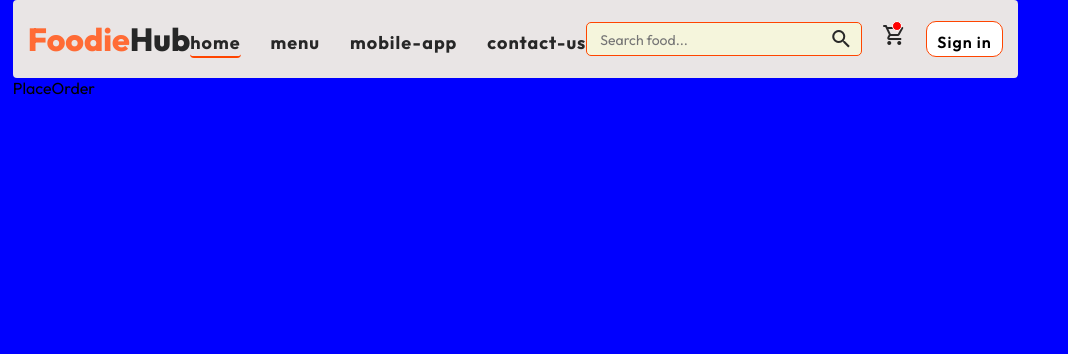
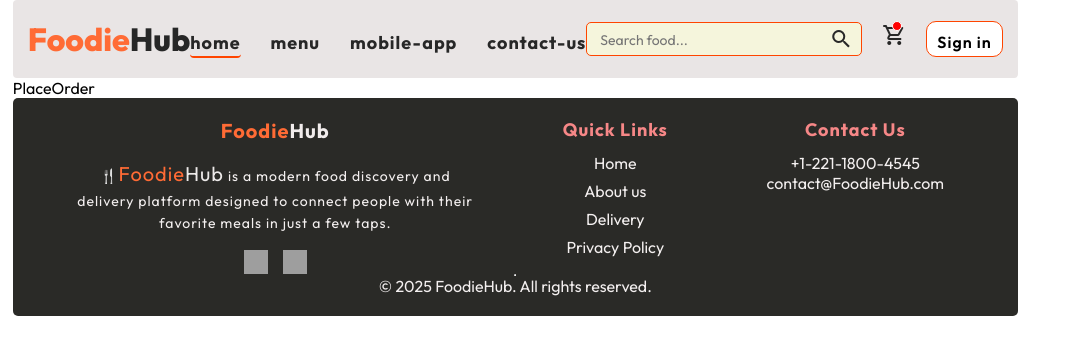
Before and after one commit to AkshitaGupta97/Mini-Food-Delivery, a React (Vite) app in the folder front-food/: page /order in a window 1280 px wide. Shown: the top 354 px of the page, without its empty margins (0-1068 px from the left). Built offline with nearby package versions, Linux system fonts and the light colour scheme; grey boxes are pictures that could not be loaded; a web font is replaced by a local one.

Commit message:
added AppDownload component

```diff
--- a/front-food/src/App.jsx
+++ b/front-food/src/App.jsx
@@ -4,20 +4,21 @@ import Navbar from './components/Navbar/Navbar'
 import Home from './pages/Home/Home'
 import Cart from './pages/Cart/Cart'
 import PlaceOrder from './pages/PlaceOrder/PlaceOrder'
+import Footer from "./components/Footer/Footer"
 
 function App() {
   return (
-
-    <div className="App">
-      <Navbar />
-
-    <Routes>
-      <Route path='/' element={<Home/>} />
-      <Route path='/cart' element={<Cart/>} />
-      <Route path='/order' element={<PlaceOrder/>} />
-    </Routes>
-
-    </div>
+    <>
+      <div className="App">
+        <Navbar />
+        <Routes>
+          <Route path='/' element={<Home />} />
+          <Route path='/cart' element={<Cart />} />
+          <Route path='/order' element={<PlaceOrder />} />
+        </Routes>
+      </div>
+      <Footer />
+    </>
 
   )
 }
--- a/front-food/src/components/Food-item/FoodItem.jsx
+++ b/front-food/src/components/Food-item/FoodItem.jsx
@@ -1,11 +1,10 @@
-import { useContext, useState } from "react";
+import { useContext } from "react";
 import "./foodItem.css"
 import { StoreContext } from "../context/StoreContext";
 
 const FoodItem = ({id, name, price, description, image}) => {
 
-    const [itemCount, setItemCount] = useState(0);
-    const {cartItem, addToCart, removeFromCart} = useContext(StoreContext);
+  const {cartItem, addToCart, removeFromCart} = useContext(StoreContext);
 
   return (
     <div className="food-item">
@@ -21,7 +20,7 @@ const FoodItem = ({id, name, price, description, image}) => {
                     <p className="counter-btn" onClick={()=> removeFromCart(id)}>
                       <span className="remove-symbol material-symbols-outlined">remove</span>
                     </p>
-                    <p className="counter-value">{itemCount}</p>
+                    <p className="counter-value">{cartItem[id]}</p>
                     <p className="counter-btn" onClick={() => addToCart(id)}>
                       <span className="add-symbol material-symbols-outlined">add</span>
                     </p>
@@ -32,7 +31,7 @@ const FoodItem = ({id, name, price, description, image}) => {
         <div className="food-item-info">
             <div className="food-item-name-rating">
                 <h2>{name}</h2>
-                <p>✨✨✨✨✨</p>
+                <p>⭐⭐⭐⭐⭐</p>
             </div>
             <p className="food-item-description">{description}</p>
             <p className="food-item-price">${price}</p>
--- a/front-food/src/components/Food-item/foodItem.css
+++ b/front-food/src/components/Food-item/foodItem.css
@@ -79,8 +79,8 @@
 }
 
 .food-item-image {
-    width: 100%;
-    height: 100%;
+    width: 90%;
+    height: 90%;
     object-fit: cover;
     display: block;
 }
--- a/front-food/src/components/FoodDisplay/FoodDisplay.jsx
+++ b/front-food/src/components/FoodDisplay/FoodDisplay.jsx
@@ -12,9 +12,11 @@ function FoodDisplay({category}) {
       <h1>Top dishes of <i>Foodie!</i> </h1>
       <div className="food-display-list">
         {
-          food_list.map((item, idx) => {
-            return <FoodItem key={idx} id={item.id} name={item.name} description={item.description} price={item.price} image={item.image}  />
-          })
+          // if category prop is provided and not 'All', filter by category
+          (category && category !== 'All' ? food_list.filter(f => f.category === category) : food_list)
+            .map((item) => {
+              return <FoodItem key={item._id} id={item._id} name={item.name} description={item.description} price={item.price} image={item.image}  />
+            })
         }
       </div>
     </div>
--- /dev/null
+++ b/front-food/src/components/Footer/Footer.jsx
@@ -0,0 +1,40 @@
+import "./footer.css"
+
+function Footer() {
+  return (
+    <div>
+        <footer className="footer" id="footer">
+            <div className="footer-content">
+                <div className="footer-content-left">
+                    <h2>Foodie<span>Hub</span></h2>
+                    <p> 🍴<span>Foodie<span className="mini-span">Hub</span></span>  is a modern food discovery and delivery platform designed to connect people with their favorite meals in just a few taps.</p>
+                    <div className="footer-social-icons">
+                        <img src="https://clipartcraft.com/images/facebook-logo-original-5.png" alt="facebook" />
+                        <img src="https://th.bing.com/th/id/OIP.BxMRXVrYg35uW2QcUQPOcgHaHa?o=7&cb=ucfimg2&rm=3&ucfimg=1&rs=1&pid=ImgDetMain&o=7&rm=3" alt="instagram" />
+                    </div>
+                </div>
+                <div className="footer-content-center">
+                    <h3>Quick Links</h3>
+                    <ul className="footer-links">
+                        <li>Home</li>
+                        <li>About us</li>
+                        <li>Delivery</li>
+                        <li>Privacy Policy</li>
+                    </ul>
+                </div>
+                <div className="footer-content-right">
+                    <h3>Contact Us</h3>
+                    <ul>
+                        <li>+1-221-1800-4545</li>
+                        <li>contact@FoodieHub.com</li>
+                    </ul>
+                </div>
+            </div>
+            <hr />
+            <p>© 2025 FoodieHub. All rights reserved.</p>
+        </footer>
+    </div>
+  )
+}
+
+export default Footer
--- /dev/null
+++ b/front-food/src/components/Footer/footer.css
@@ -0,0 +1,93 @@
+
+.footer {
+    text-align: center;
+    padding: 20px 8px;
+    background-color: #2a2a27;
+    color: #f3efef;
+    border-radius: 5px;
+    display: flex;
+    flex-direction: column;
+    align-items: center;
+}
+.footer-content {
+   display: grid;
+    grid-template-columns: 2fr 1fr 1fr;
+    gap: 40px;
+}
+.footer-content p {
+    margin: 0;
+    font-size: 14px;
+}
+.footer-content-left {
+    display: flex;
+    flex-direction: column;
+    gap: 15px;
+    letter-spacing: 1px;
+}
+.footer-content-left h2 {
+    margin: 0;
+    font-size: 20px;
+    color: #ff6b35;
+}
+.footer-content-left span {
+    font-size: 20px;
+    color: #f1ecec;
+}
+.footer-content-left p {
+    max-width: 400px;
+    line-height: 1.6;
+
+    & span {
+        color: #ff6b35;
+    }
+    & .mini-span {
+        color: #ece9e8;
+    }
+}
+.footer-social-icons {
+    display: flex;
+    align-items: center;
+    justify-content: center;
+    gap: 15px;
+}
+.footer-social-icons img {
+    width: 24px;
+    height: 24px;
+}
+
+.footer-content-center {
+    display: flex;
+    flex-direction: column;
+    gap: 12px;
+
+    & h3 {
+        margin: 0;
+        font-size: 18px;
+        color: rgb(246, 135, 135);
+        letter-spacing: 1px;
+    }
+}
+.footer-content-center ul {
+    list-style: none;
+    padding: 0;
+    margin: 0;
+    display: flex;
+    flex-direction: column;
+    gap: 8px;
+}
+.footer-content-right {
+    display: flex;
+    flex-direction: column;
+    gap: 12px;
+
+    & h3 {
+        margin: 0;
+        font-size: 18px;
+        color: rgb(246, 135, 135);
+        letter-spacing: 1px;
+    }
+}
+.footer-content hr {
+    border-top: 2px solid #ede9e9;
+    margin: 20px 0;
+}
--- a/front-food/src/components/Navbar/Navbar.css
+++ b/front-food/src/components/Navbar/Navbar.css
@@ -10,7 +10,10 @@
     justify-content: space-between;
     align-items: center;
     margin: auto;
-
+    position: sticky;
+    top: 0;
+    z-index: 1000;
+    transition: background-color 240ms ease, box-shadow 240ms ease, padding 240ms ease;
 }
 .logo {
     color: #ff6b35;
@@ -107,6 +110,13 @@ input:focus {
     border: 1px solid white;
 }
 
+/* when page is scrolled add a subtle solid background and shadow for readability */
+.navbar.scrolled{
+    background-color: rgba(248, 237, 158, 0.98);
+    box-shadow: 0 6px 20px rgba(0,0,0,0.12);
+    padding: 10px 15px;
+}
+
 @media (max-width: 768px) {
     .navbar{
         flex-direction: column;
--- a/front-food/src/components/Navbar/Navbar.jsx
+++ b/front-food/src/components/Navbar/Navbar.jsx
@@ -1,12 +1,23 @@
-import { useState } from "react";
+import { useState, useEffect } from "react";
 import "./Navbar.css"
 
 function Navbar(){
 
     const [menu, setMenu] = useState("home");
+        const [scrolled, setScrolled] = useState(false);
+
+        useEffect(() => {
+            const onScroll = () => {
+                setScrolled(window.scrollY > 50); // window.scrollY > 50 : means the page is scrolled more than 50 pixels
+            }
+            window.addEventListener('scroll', onScroll, { passive: true }); // passive: true improves scrolling performance, OnScroll will not call preventDefault()
+            // run once to set initial state
+            onScroll();
+            return () => window.removeEventListener('scroll', onScroll);
+        }, [])
 
   return (
-    <div className="navbar">
+    <div className={`navbar ${scrolled ? 'scrolled' : ''}`}>
         <div className="logo">Foodie<i>Hub</i></div>
         <ul className="navbar-menu">
             <li onClick={() => setMenu("home")} className={menu==="home"?"active":""}>home</li>
--- a/front-food/src/components/context/StoreContext.jsx
+++ b/front-food/src/components/context/StoreContext.jsx
@@ -1,5 +1,5 @@
 
-import { createContext, useState } from "react";
+import { createContext, useEffect, useState } from "react";
 import { food_list } from "../../assets/MenuAssets";
 // createContext is used to create a Context object in React, which allows for sharing state across components without prop drilling.
 export const StoreContext = createContext(null);
@@ -21,6 +21,10 @@ const StoreContextProvider = (props) => {
         setCartItem((prev) => ({...prev, [itemId]: Math.max(0, prev[itemId]-1)}) );
     }
 
+    useEffect(() => {
+        console.log("cart item updated:", cartItem);
+    }, [cartItem])
+
     const contextValue = {
         food_list,
         cartItem, setCartItem,
--- a/front-food/src/index.css
+++ b/front-food/src/index.css
@@ -15,7 +15,6 @@ body{
   display: flex;
   align-items: center;
   justify-content: space-between;
-  background-color: blue;
 }
 a{
   text-decoration: none;
```
Also changed, not shown: front-food/src/components/AppDownload/AppDownload.jsx (added, +11 -0 lines), front-food/src/components/AppDownload/appDownload.css (added).
